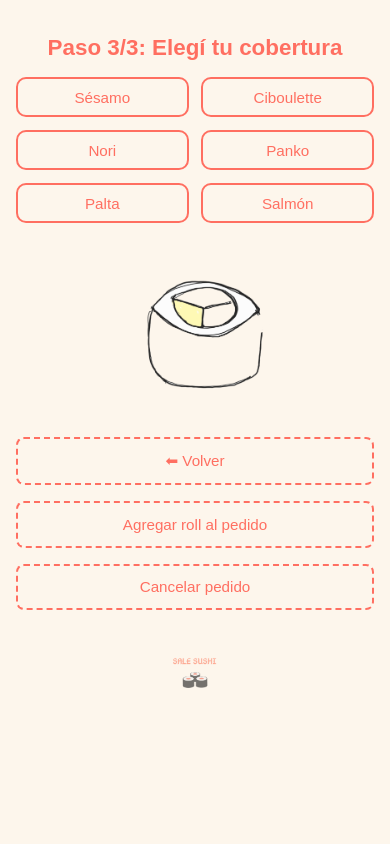
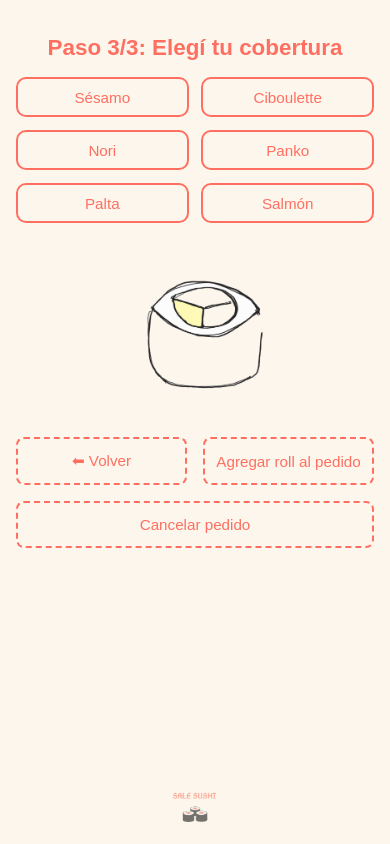
Before and after one commit to emiliocaluvio/salesushi, a website: page public/cobertura.html in a window 390 px wide. Drawn offline with Linux system fonts and the light colour scheme.

Commit message:
push de vicky

```diff
--- a/public/cobertura.html
+++ b/public/cobertura.html
@@ -19,7 +19,6 @@
     }
 
     body {
-      overflow-y: auto;
       padding: 1rem;
     }
 
@@ -85,10 +84,17 @@
       width: 100%;
       max-width: 420px;
       margin-bottom: 1rem;
-      flex-wrap: wrap;
     }
 
-    .btn {
+    .cancelar-container {
+      width: 100%;
+      max-width: 420px;
+      display: flex;
+      justify-content: center;
+      margin-bottom: 1rem;
+    }
+
+    .btn, .cancelar {
       flex: 1 1 50%;
       padding: 0.8rem 0;
       background-color: transparent;
@@ -102,14 +108,13 @@
       max-width: 200px;
     }
 
-    .btn:hover {
+    .btn:hover, .cancelar:hover {
       background-color: #ff6f61;
       color: #000;
     }
 
     .logo-footer {
-      margin-top: 1.2rem;
-      margin-bottom: 1rem;
+      margin-top: auto;
       width: 60px;
       opacity: 0.6;
     }
@@ -118,9 +123,10 @@
       .contenedor-roll {
         width: 150px;
         height: 150px;
+        margin-bottom: 1.5rem;
       }
 
-      .btn {
+      .btn, .cancelar {
         font-size: 0.95rem;
         max-width: 100%;
       }
@@ -134,7 +140,7 @@
   <div id="contenedor" class="coberturas"></div>
 
   <div class="contenedor-roll">
-    <img src="maqueta.png" alt="">
+    <img src="maqueta.png" alt="Maqueta base">
     <img id="imgProteina" src="" alt="" style="display: none;">
     <img id="imgVegetal" src="" alt="" style="display: none;">
     <img id="imgCobertura" src="" alt="" style="display: none;">
@@ -145,8 +151,8 @@
     <button class="btn" onclick="siguiente()">Agregar roll al pedido</button>
   </div>
 
-  <div class="fila-botones">
-    <button class="btn" onclick="irA('index.html')">Cancelar pedido</button>
+  <div class="cancelar-container">
+    <button class="cancelar" onclick="irA('index.html')">Cancelar pedido</button>
   </div>
 
   <img src="logo.png" class="logo-footer" alt="Logo Sale Sushi" />
```
